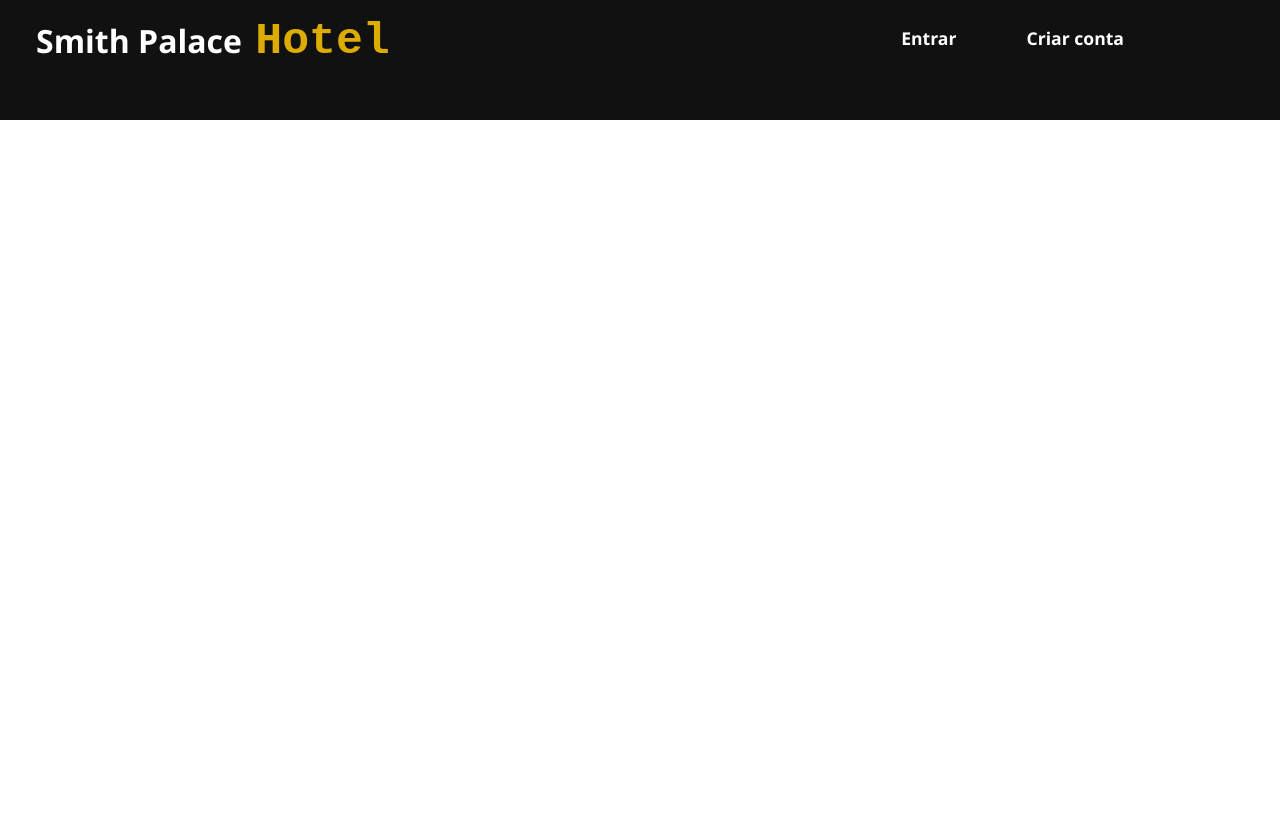
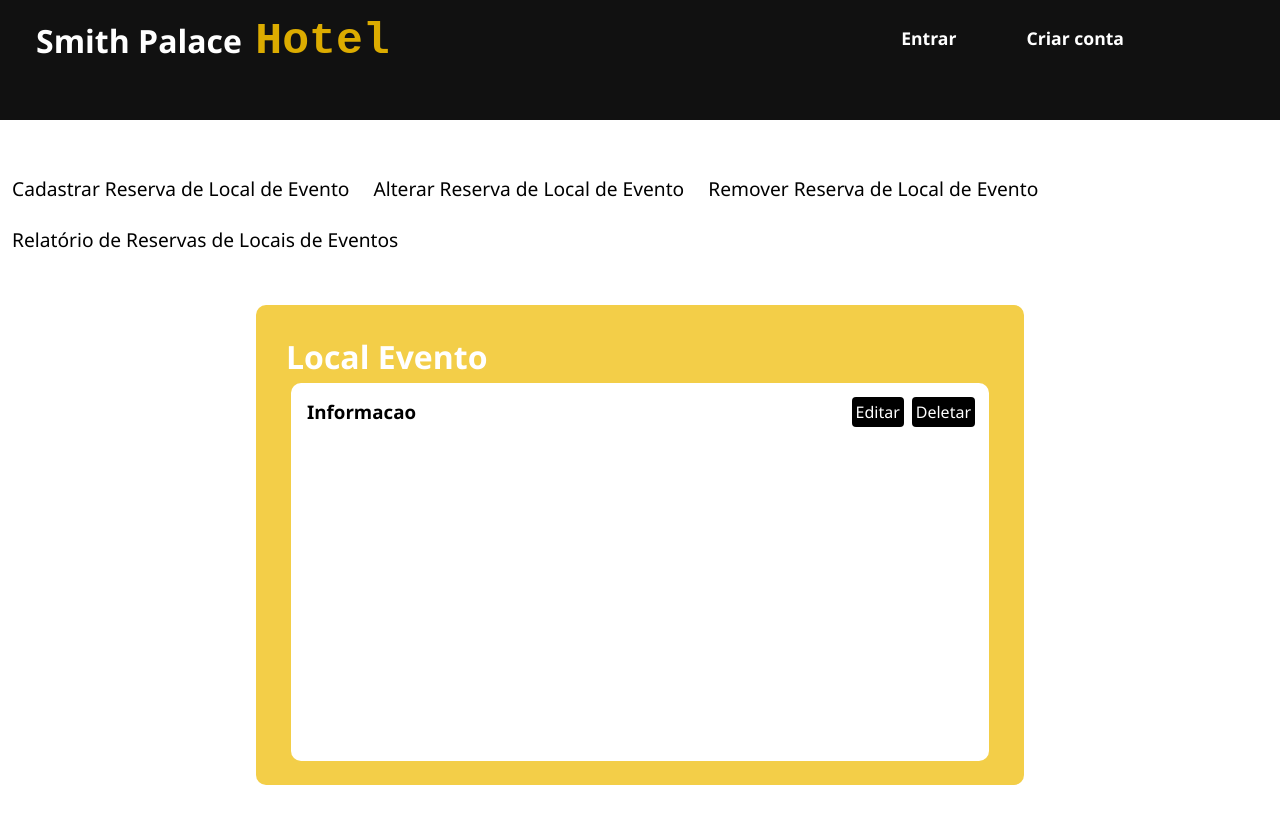
Before and after one commit to Andre-Rodrigues-Correia/LES_Frontend, a React (Create React App) app: page /localevento in a window 1280 px wide. Before the commit the page ends 800 px from the top, so only its background shows below. Built offline with nearby package versions, Linux system fonts and the light colour scheme; a web font is replaced by a local one.

Commit message:
Alterações Básicas - Local de Evento

```diff
--- a/src/pages/domain/LocalEvento/index.js
+++ b/src/pages/domain/LocalEvento/index.js
@@ -1,8 +1,35 @@
 import React from 'react';
+import {NavLink} from 'react-router-dom';
+import EditableList from '../../../components/EditableList';
 
 function LocalEvento(props) {
+    let data = [
+        {info: 'Informacao', id: 0}
+    ];
+
     return (
-        <h1>Local evento</h1>
+        <>
+            <h1>Local Evento</h1>
+
+            <nav className='navigator'>
+                <ul>
+                    <li>
+                        <NavLink to='/cadastrar-reserva-local-evento'>Cadastrar Reserva de Local de Evento</NavLink>
+                    </li>
+                    <li>
+                        <NavLink to='/alterar-reserva-local-evento'>Alterar Reserva de Local de Evento</NavLink>
+                    </li>
+                    <li>
+                        <NavLink to='/remover-reserva-local-evento'>Remover Reserva de Local de Evento</NavLink>
+                    </li>
+                    <li>
+                        <NavLink to='/relatorio-reserva-local-evento'>Relatório de Reservas de Locais de Eventos</NavLink>
+                    </li>
+                </ul>
+            </nav>
+
+            <EditableList title='Local Evento' data={data}/>
+        </>
     );
 }
 
--- a/src/pages/reports/ReportReservaLocal/index.js
+++ b/src/pages/reports/ReportReservaLocal/index.js
@@ -1,8 +1,72 @@
-import React from 'react';
+import React, {useEffect, useState} from 'react';
+import { NavLink } from 'react-router-dom';
+import List from '../../../components/List';
+import api from '../../../services/api';
 
 function ReportReservaLocal(props) {
+    const [report, setReport] = useState([]);
+    const [idLocal, setIdLocal] = useState([]);
+    const [from, setFrom] = useState('');
+    const [to, setTo] = useState('');
+
+    useEffect( () => {
+        console.log('Hello')
+    }, [])
+
+    async function onSubmit(e){
+        e.preventDefault();
+
+        const {data} = await api(true).get(`/localEventoes`);
+        setReport(formatData(data));
+    }
+
+
+    function formatData(data){
+        return data.map(e => {
+            if(true){
+                console.log('OK');
+            }
+        });
+    }
+
     return (
-        <h1>Relatório Reserva Local</h1>
+        <>
+            <h1>Local Evento</h1>
+
+            <nav className='navigator'>
+                <ul>
+                    <li>
+                        <NavLink to='/cadastrar-reserva-local-evento'>Cadastrar Reserva de Local de Evento</NavLink>
+                    </li>
+                    <li>
+                        <NavLink to='/alterar-reserva-local-evento'>Alterar Reserva de Local de Evento</NavLink>
+                    </li>
+                    <li>
+                        <NavLink to='/remover-reserva-local-evento'>Remover Reserva de Local de Evento</NavLink>
+                    </li>
+                    <li>
+                        <NavLink to='/relatorio-reserva-local-evento'>Relatório de Reservas de Locais de Eventos</NavLink>
+                    </li>
+                </ul>
+            </nav>
+
+            <form className='dateForm' onSubmit={e => onSubmit(e)}>
+                <label htmlFor="idLocal">ID</label>
+                <input type="number" id='idLocal' name='idLocal' value={idLocal} onChange={e => setIdLocal(e.target.value)}/>
+                <br />
+                <label htmlFor="from">De</label>
+                <input type="datetime-local" id='from' name='from' value={from} onChange={e => setFrom(e.target.value)}/>
+                <br />
+                <label htmlFor="to">Para</label>
+                <input type="datetime-local" id='to' name='to' value={to} onChange={e => setTo(e.target.value)}/>
+                <br />
+                <input type="submit" />
+            </form>
+
+            {/* <h1>Relatório Local de Evento</h1> */}
+
+            {/* <List title='Relatório de Reservas de Locais de Eventos por Período' data={report}/> */}
+        </>
     );
 }
 
--- a/src/router.js
+++ b/src/router.js
@@ -8,7 +8,8 @@ import Quarto from './pages/domain/Quarto';
 import LocalEvento from './pages/domain/LocalEvento';
 import Veiculo from './pages/domain/Veiculo';
 import ReportCheckIn from './pages/reports/ReportCheckIn';
-import ReportVeiculo from './pages/reports/ReportReservaVeiculo'
+import ReportVeiculo from './pages/reports/ReportReservaVeiculo';
+import ReportLocalEvento from './pages/reports/ReportReservaLocal';
 
 function Router(){
     return (
@@ -27,6 +28,7 @@ function Router(){
                     {/* Report pages */}
                     <Route path='/relatorio-checkin' element={<ReportCheckIn/>}/>
                     <Route path='/relatorio-veiculo' element={<ReportVeiculo/>}/>
+                    <Route path='/relatorio-reserva-local-evento' element={<ReportLocalEvento/>}/>
                 </Route>
             </Routes>
         </BrowserRouter>
```
Also changed, not shown: 2 other files (tests, documents, lock files or other folders).
